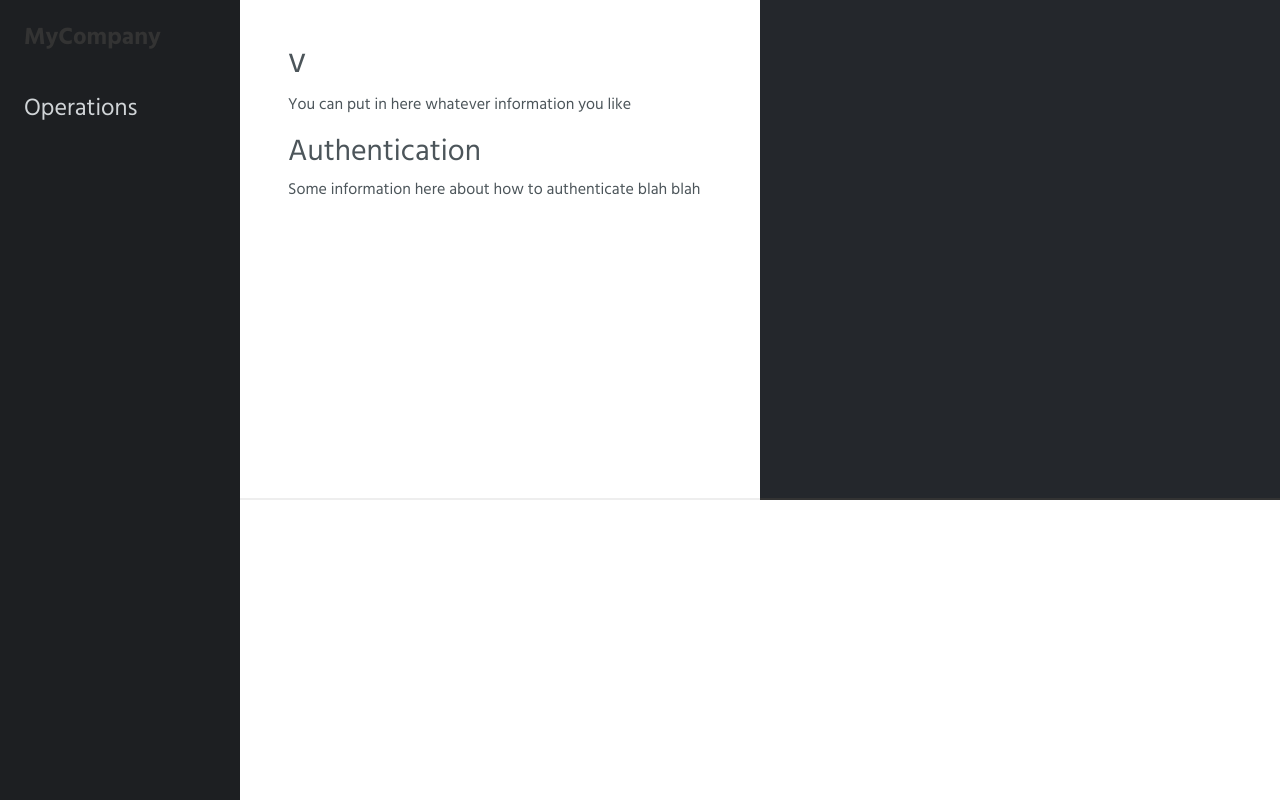
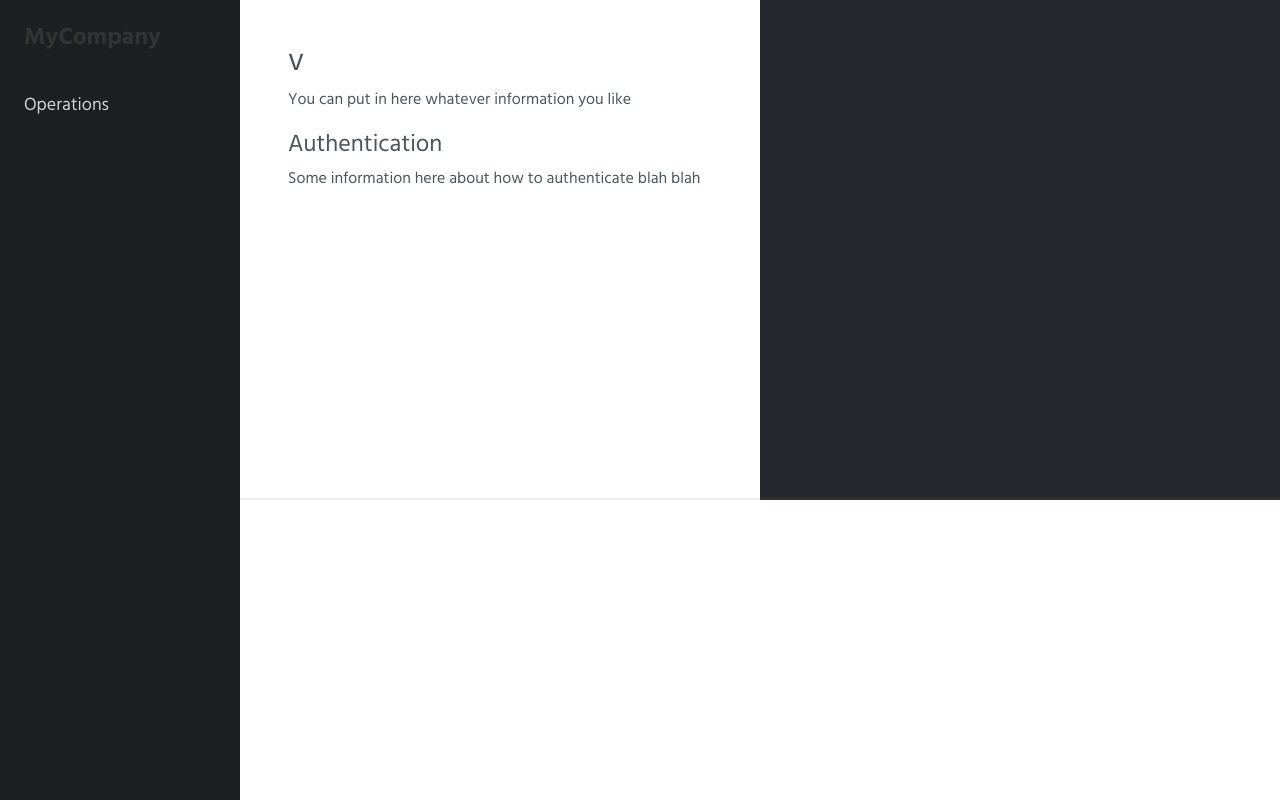
Before and after one commit to owainlewis/apidoc, a Flask app: template templates/spec.html in a window 1280 px wide. Run offline with Flask 2, Linux system fonts and the light colour scheme; the template is opened without the code that fills it, so the values that code supplies are empty; some libraries are stand-ins or nearby versions.

Commit message:
fix headings

```diff
--- a/static/stylesheets/style.css
+++ b/static/stylesheets/style.css
@@ -5,6 +5,10 @@
 }
 
 a { color: #169CEE; font-weight: bold; }
+
+h1 { font-size: 32px; }
+h2 { font-size: 24px; }
+h3 { font-size: 18px; }
 
 pre, code { font-size: 14px; }
 
```
